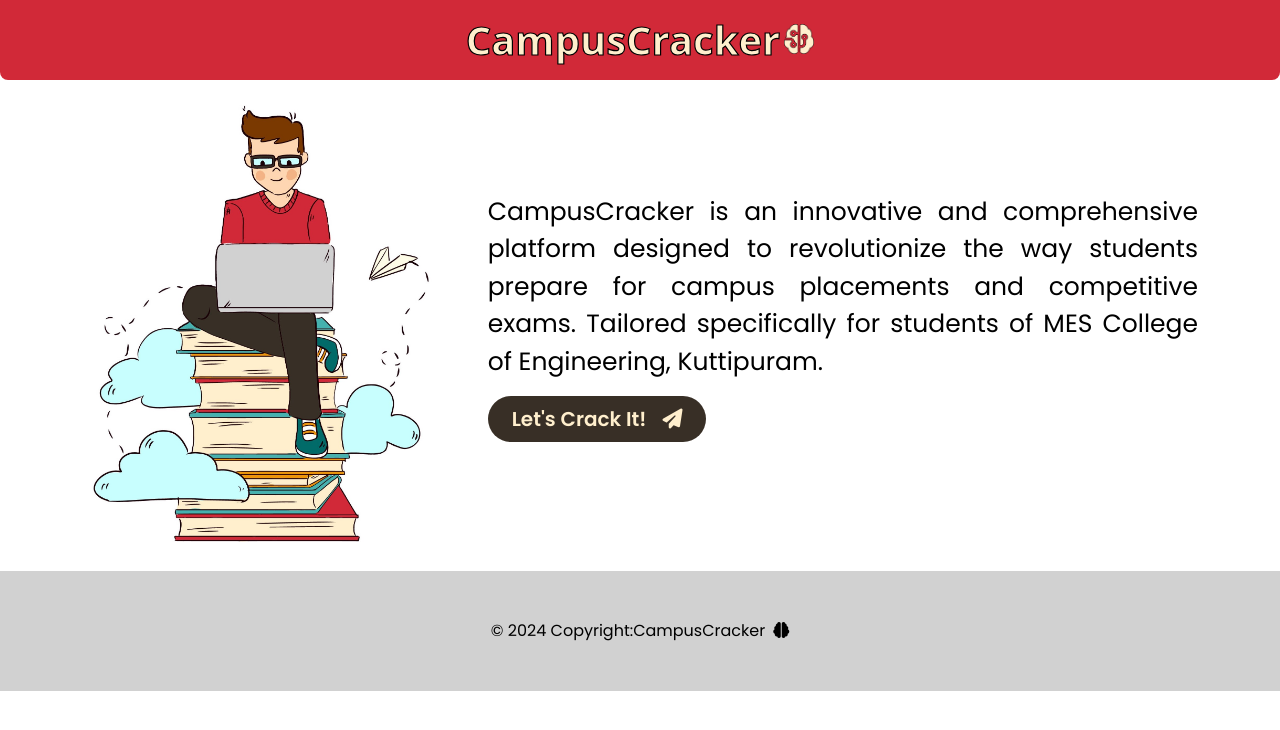
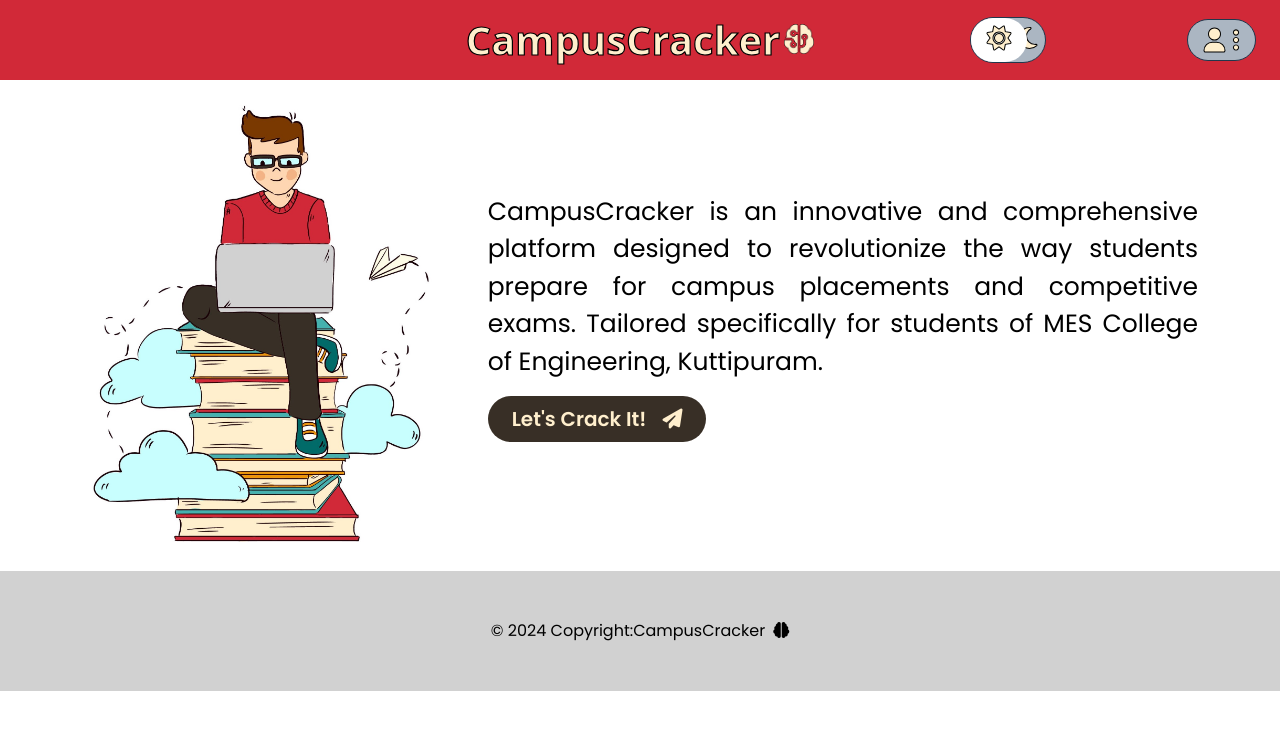
Before and after one commit to Ansar-Thangalparambil/CampusCracker-Front-End-, a React (Create React App) app: page / in a window 1280 px wide. Shown: the top 730 px of the page. Built offline with nearby package versions, Linux system fonts and the light colour scheme; a web font is replaced by a local one.

Commit message:
Some header designs

```diff
--- a/src/components/Header.css
+++ b/src/components/Header.css
@@ -12,3 +12,69 @@
     margin: 0;
     /* transform: scaleX(0.8); */
 }
+
+.head-controls{
+    color: #FFEFCD;
+    -webkit-text-stroke: 1px #000;
+}
+
+/* TOGGLE SWITCH */
+.switch {
+    position: relative;
+    display: inline-block;
+    width: 60px;
+    height: 34px;
+  }
+
+  .switch input {
+    opacity: 0;
+    width: 0;
+    height: 0;
+  }
+
+  .slider {
+    position:absolute;
+    cursor: pointer;
+    top: 0;
+    left: 0;
+    right: 0;
+    bottom: 0;
+    background-color: #ccc;
+    -webkit-transition: .4s;
+    transition: .4s;
+  }
+
+  .slider:before {
+    position: absolute;
+    content: "";
+    height: 26px;
+    width: 26px;
+    left: 4px;
+    bottom: 4px;
+    background-color: white;
+    -webkit-transition: .4s;
+    transition: .4s;
+  }
+
+  input:checked + .slider {
+    background-color: #2196F3;
+  }
+
+  input:focus + .slider {
+    box-shadow: 0 0 1px #2196F3;
+  }
+
+  input:checked + .slider:before {
+    -webkit-transform: translateX(26px);
+    -ms-transform: translateX(26px);
+    transform: translateX(26px);
+  }
+
+  /* Rounded sliders */
+  .slider.round {
+    border-radius: 34px;
+  }
+
+  .slider.round:before {
+    border-radius: 50%;
+  }
--- a/src/components/Header.jsx
+++ b/src/components/Header.jsx
@@ -1,11 +1,59 @@
-import React from 'react'
+import React, { useState } from 'react'
 import './Header.css';
 import Title from './Title';
 
 function Header() {
+  const [darkMode,setDarkMode] = useState(false)
+
+  // const isModeOn = darkMode?true:false
+
+  const darkModeOn = ()=>{
+    setDarkMode(!darkMode)
+  }
+
   return (
-    <div className='header p-3 '>
-       <Title/>
+    <div className='header p-3 row'>
+
+      <div className="col-md-3"></div>
+
+      <div className='col-md-6'><Title/></div>
+
+      <div className="head-controls  col-md-3 d-flex justify-content-around align-items-center">
+        <div onClick={darkModeOn} className="colormodes d-flex align-items-center gap-3 border border-dark py-2 pe-2 rounded-5 bg-light">
+
+          {/* <label className="switch ">
+            <input type="checkbox"/>
+            <span className="slider round"></span>
+          </label> */}
+
+          {darkMode?
+          <>
+            <div className='p-2 px-3 rounded-5 bg-white position-absolute'>
+              <i class="fa-solid fa-moon fs-4"></i>
+            </div>
+
+            <div className='ms-5'>
+              <i class="fa-solid fa-sun fs-4"></i>
+            </div>
+          </>
+            :
+          <>
+            <div className='p-2 px-3 rounded-5 bg-white position-absolute'>
+              <i class="fa-solid fa-sun fs-4"></i>
+            </div>
+
+            <div className='ms-5'>
+              <i class="fa-solid fa-moon fs-4"></i>
+            </div>
+          </>
+          }
+
+        </div>
+        <div className="user border border-dark p-2 px-3 bg-light rounded-5 ms-auto me-2 d-flex gap-2">
+          <i class="fa-solid fa-user fs-4"></i>
+          <i class="fa-solid fa-ellipsis-vertical fs-4"></i>
+        </div>
+      </div>
 
     </div>
   )
```
